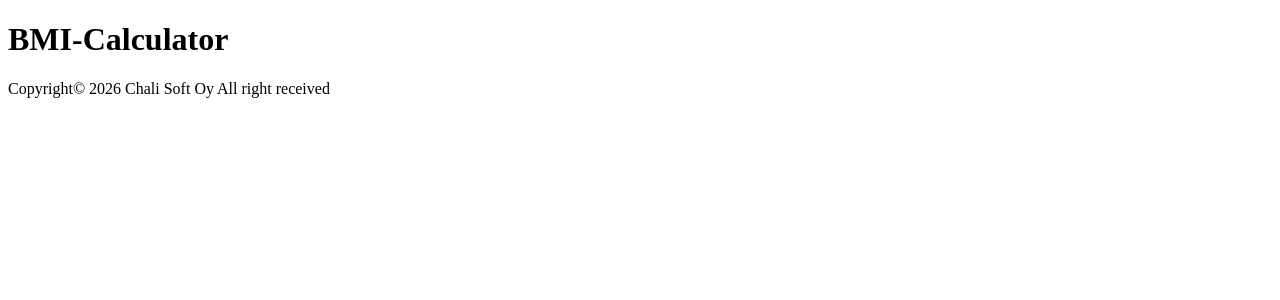
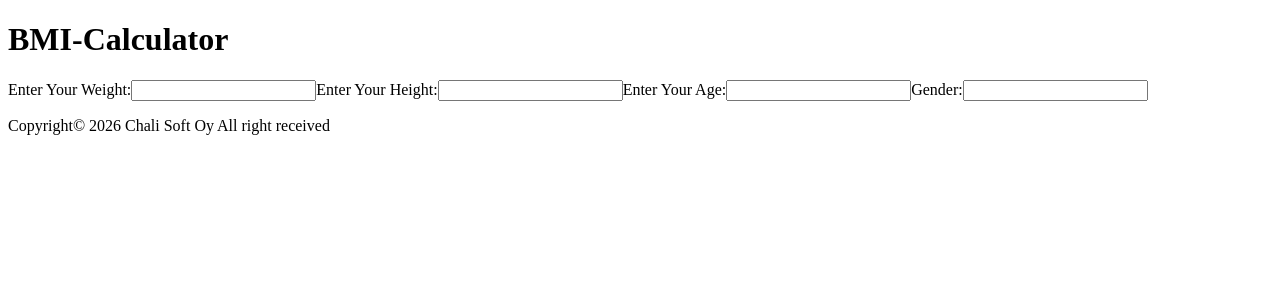
Before and after one commit to chaliJay/bmi-calculator, a React (Vite) app: page / in a window 1280 px wide. Shown: the top 300 px of the page. Built offline with nearby package versions, Linux system fonts and the light colour scheme.

Commit message:
details form boxes

```diff
--- a/src/App.jsx
+++ b/src/App.jsx
@@ -1,5 +1,6 @@
 import Header from  './Component/Header'
 import Footer from './Component/Footer'
+import BmiForm from './Component/BmiForm'
 
 function App() {
 
@@ -8,7 +9,7 @@ function App() {
     <>
 
     <Header></Header>
-
+    <BmiForm></BmiForm>
     <Footer></Footer>
 
     </>
--- a/src/Component/BmiForm.jsx
+++ b/src/Component/BmiForm.jsx
@@ -0,0 +1,25 @@
+function BmiForm(){
+    return(
+        <form>
+            <label>Enter Your Weight:
+                <input type = "text"/>
+            </label>
+
+            <label>Enter Your Height:
+                <input type = "text"/>
+            </label>
+
+            <label>Enter Your Age:
+                <input type = "text"/>
+            </label>
+
+            <label>Gender:
+                <input type = "text"/>
+            </label>
+        </form>
+
+    );
+
+}
+
+export default BmiForm;
```
